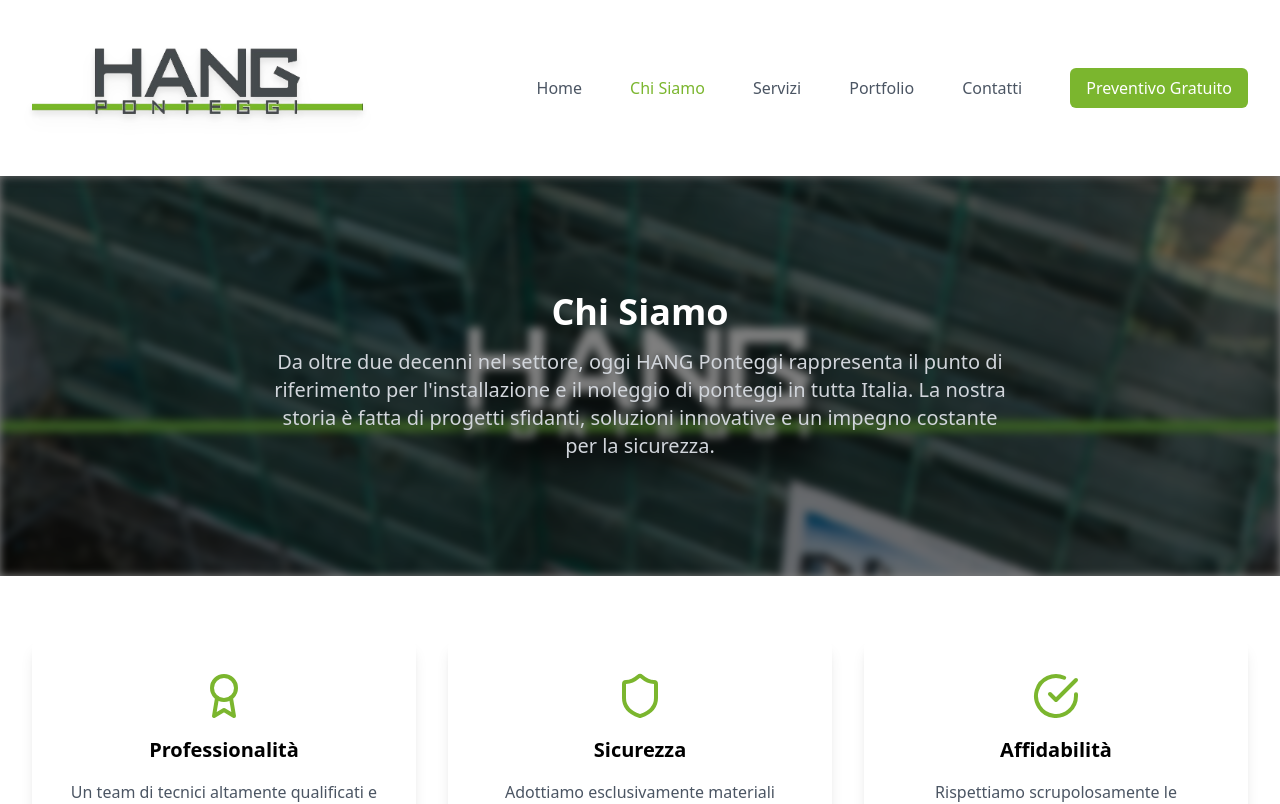
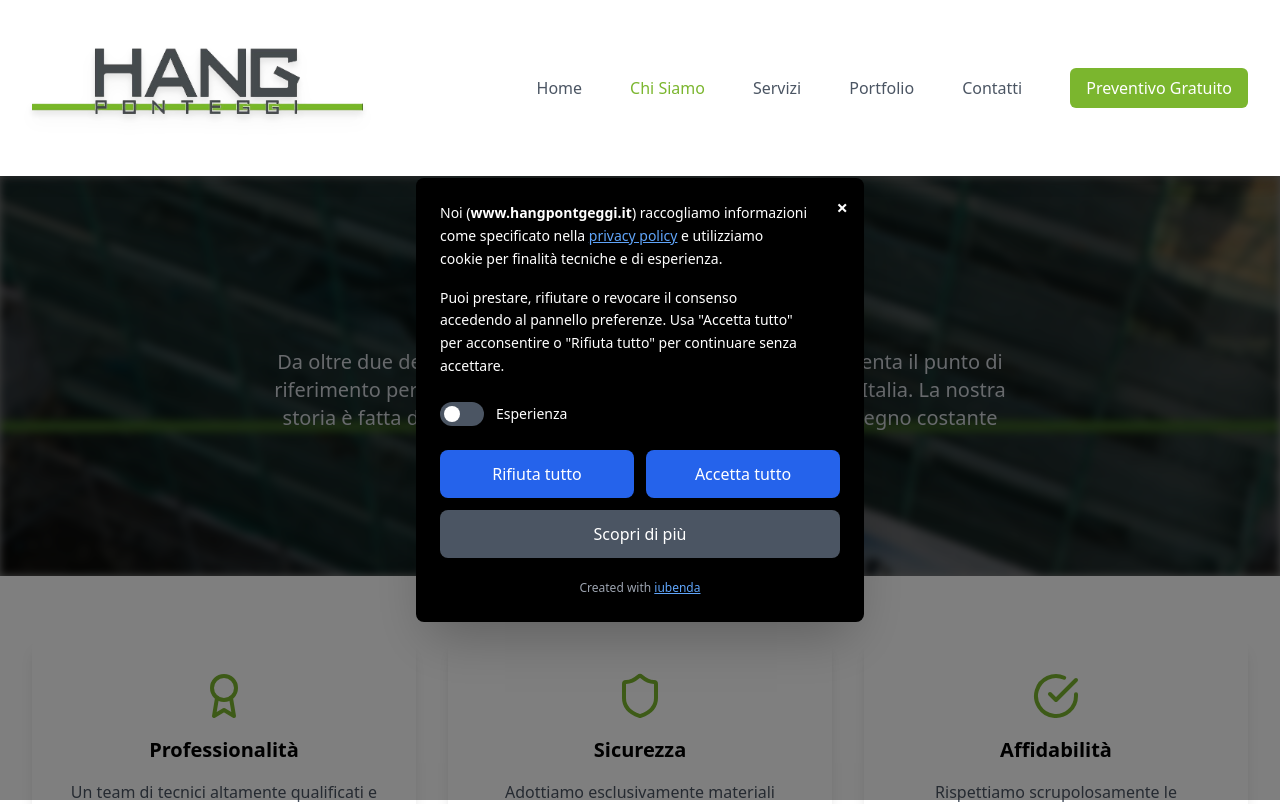
Before and after one commit to hangprogetti/hang_ponteggi, a React (Vite) app: page /chi-siamo in a window 1280 px wide. Shown: the top 804 px of the page. Built offline with nearby package versions, Linux system fonts and the light colour scheme.

Commit message:
Refactor IubendaCookieBanner component: implement consent handling, enhance layout, and add user interaction features

```diff
--- a/src/components/IubendaCookieBanner.tsx
+++ b/src/components/IubendaCookieBanner.tsx
@@ -1,7 +1,16 @@
-import { useEffect } from "react";
+import { useEffect, useState } from "react";
 
 const IubendaCookieBanner: React.FC = () => {
+  const [showBanner, setShowBanner] = useState(false);
+  const [experienceEnabled, setExperienceEnabled] = useState(false);
+
   useEffect(() => {
+    // Verifica se l'utente ha già dato il consenso
+    const hasConsent = localStorage.getItem('iubenda-cookie-consent');
+    if (!hasConsent) {
+      setShowBanner(true);
+    }
+
     // Creazione dinamica degli script
     const iubScript1 = document.createElement("script");
     iubScript1.type = "text/javascript";
@@ -22,7 +31,6 @@ const IubendaCookieBanner: React.FC = () => {
     document.body.appendChild(iubScript2);
 
     const iubScript3 = document.createElement("script");
-    // Cambia da // a https://
     iubScript3.src = "https://cdn.iubenda.com/cs/iubenda_cs.js";
     iubScript3.type = "text/javascript";
     iubScript3.charset = "UTF-8";
@@ -46,7 +54,113 @@ const IubendaCookieBanner: React.FC = () => {
     };
   }, []);
 
-  return null;
+  const handleRejectAll = () => {
+    localStorage.setItem('iubenda-cookie-consent', 'rejected');
+    setShowBanner(false);
+  };
+
+  const handleAcceptAll = () => {
+    localStorage.setItem('iubenda-cookie-consent', 'accepted');
+    setShowBanner(false);
+  };
+
+  const handleLearnMore = () => {
+    window.open('https://www.iubenda.com/privacy-policy/87924712', '_blank');
+  };
+
+  const handleClose = () => {
+    setShowBanner(false);
+  };
+
+  if (!showBanner) {
+    return null;
+  }
+
+  return (
+    <div className="fixed inset-0 z-50 bg-black bg-opacity-50 flex items-center justify-center p-4">
+      <div className="relative bg-black text-white p-3 sm:p-6 rounded-lg max-w-md w-full sm:w-auto shadow-2xl max-h-[90vh] overflow-y-auto">
+        {/* Close button */}
+        <button
+          onClick={handleClose}
+          className="absolute top-2 right-2 sm:top-4 sm:right-4 text-white hover:text-gray-300 text-xl font-bold z-10"
+        >
+          ×
+        </button>
+
+        <div className="mb-3 sm:mb-6 pr-6 sm:pr-8">
+          <p className="text-xs sm:text-sm leading-tight sm:leading-relaxed mb-2 sm:mb-4">
+            Noi (<strong>www.hangpontgeggi.it</strong>) raccogliamo informazioni come specificato nella{' '}
+            <button
+              onClick={handleLearnMore}
+              className="text-blue-400 underline hover:text-blue-300"
+            >
+              privacy policy
+            </button>
+            {' '}e utilizziamo cookie per finalità tecniche e di esperienza.
+          </p>
+
+          <p className="text-xs sm:text-sm leading-tight sm:leading-relaxed mb-2 sm:mb-6 hidden sm:block">
+            Puoi prestare, rifiutare o revocare il consenso accedendo al pannello preferenze.
+            Usa "Accetta tutto" per acconsentire o "Rifiuta tutto" per continuare senza accettare.
+          </p>
+
+          {/* Experience toggle - solo su desktop */}
+          <div className="hidden sm:flex items-center mb-4 sm:mb-6">
+            <button
+              onClick={() => setExperienceEnabled(!experienceEnabled)}
+              className={`relative inline-flex items-center h-6 w-11 rounded-full transition-colors focus:outline-none ${
+                experienceEnabled ? 'bg-blue-600' : 'bg-gray-600'
+              }`}
+            >
+              <span
+                className={`inline-block w-4 h-4 transform bg-white rounded-full transition-transform ${
+                  experienceEnabled ? 'translate-x-6' : 'translate-x-1'
+                }`}
+              />
+            </button>
+            <span className="ml-3 text-xs sm:text-sm">Esperienza</span>
+          </div>
+        </div>
+
+        {/* Buttons */}
+        <div className="space-y-2 sm:space-y-3">
+          <div className="flex flex-col sm:flex-row space-y-2 sm:space-y-0 sm:space-x-3">
+            <button
+              onClick={handleRejectAll}
+              className="flex-1 bg-blue-600 hover:bg-blue-700 text-white py-2 sm:py-3 px-3 sm:px-4 rounded-lg font-medium transition-colors text-sm sm:text-base"
+            >
+              Rifiuta tutto
+            </button>
+            <button
+              onClick={handleAcceptAll}
+              className="flex-1 bg-blue-600 hover:bg-blue-700 text-white py-2 sm:py-3 px-3 sm:px-4 rounded-lg font-medium transition-colors text-sm sm:text-base"
+            >
+              Accetta tutto
+            </button>
+          </div>
+
+          <button
+            onClick={handleLearnMore}
+            className="w-full bg-gray-600 hover:bg-gray-700 text-white py-2 sm:py-3 px-3 sm:px-4 rounded-lg font-medium transition-colors text-sm sm:text-base"
+          >
+            Scopri di più
+          </button>
+        </div>
+
+        {/* Iubenda branding */}
+        <div className="mt-3 sm:mt-4 text-center">
+          <span className="text-xs text-gray-400">
+            Created with{' '}
+            <button
+              onClick={() => window.open('https://www.iubenda.com', '_blank')}
+              className="text-blue-400 hover:text-blue-300 underline"
+            >
+              iubenda
+            </button>
+          </span>
+        </div>        </div>
+    </div>
+  );
 };
 
 export default IubendaCookieBanner;
```
